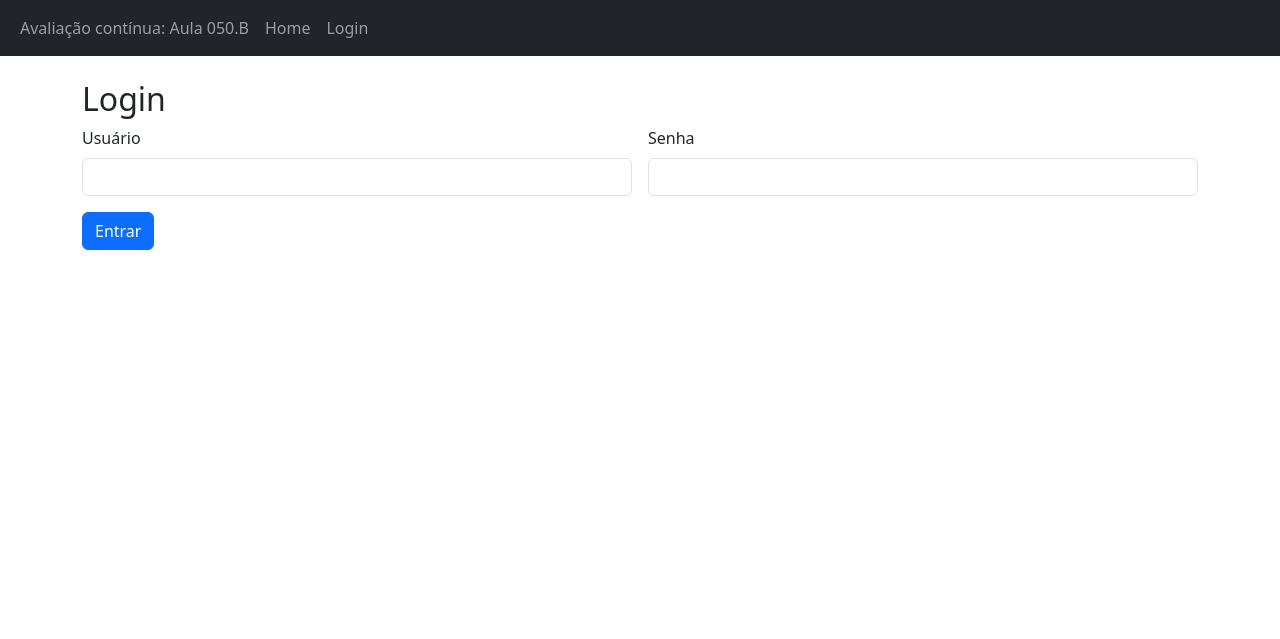
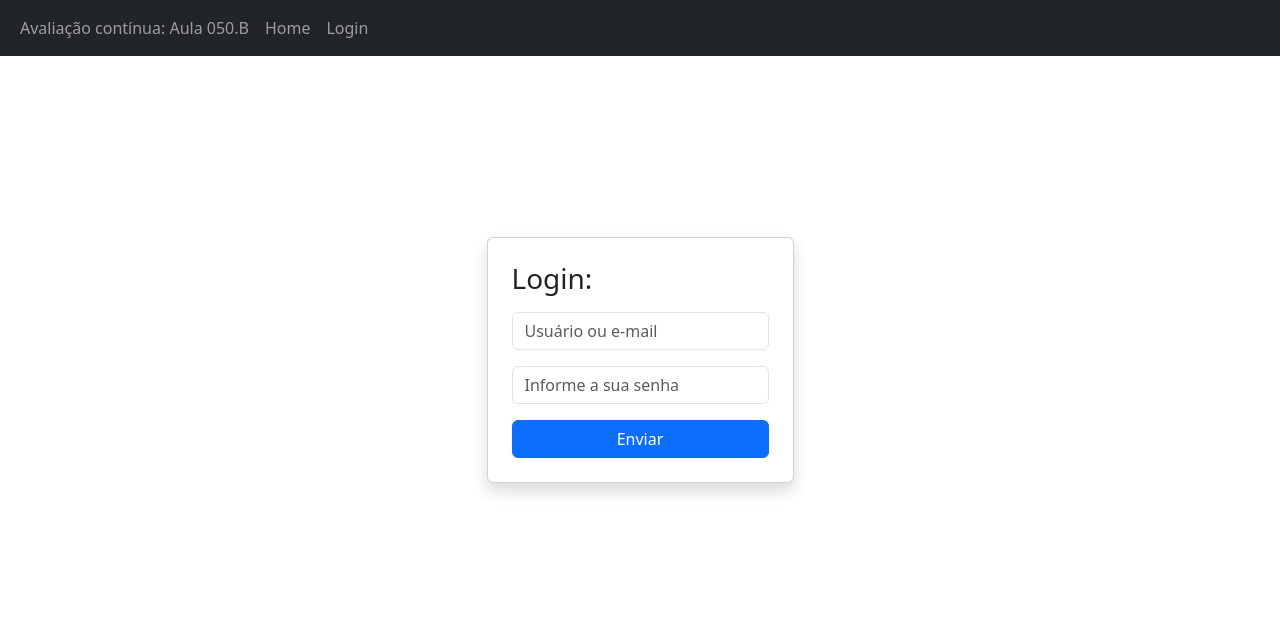
Before and after one commit to PT3032621-PTBDSWS/semana06, a Flask app: page /login in a window 1280 px wide. Shown: the top 639 px of the page. Run offline with Flask 3, Linux system fonts and the light colour scheme.

Commit message:
Update login.html

```diff
--- a/templates/login.html
+++ b/templates/login.html
@@ -1,20 +1,24 @@
 {% extends "base.html" %}
 {% block content %}
-<h2>Login</h2>
-{% if mensagem %}
-  <div class="alert alert-danger">{{ mensagem }}</div>
-{% endif %}
-<form method="post" class="row g-3">
-  <div class="col-md-6">
-    <label class="form-label">Usuário</label>
-    <input name="usuario" class="form-control">
+<div class="d-flex justify-content-center align-items-center" style="min-height: 70vh;">
+  <div class="card shadow p-4" style="min-width: 300px;">
+    <h3 class="mb-3">Login:</h3>
+
+    {% if mensagem %}
+      <div class="alert alert-danger">{{ mensagem }}</div>
+    {% endif %}
+
+    <form method="post">
+      <div class="mb-3">
+        <input type="text" name="usuario" class="form-control" placeholder="Usuário ou e-mail">
+      </div>
+
+      <div class="mb-3">
+        <input type="password" name="senha" class="form-control" placeholder="Informe a sua senha">
+      </div>
+
+      <button type="submit" class="btn btn-primary w-100">Enviar</button>
+    </form>
   </div>
-  <div class="col-md-6">
-    <label class="form-label">Senha</label>
-    <input name="senha" type="password" class="form-control">
-  </div>
-  <div class="col-12">
-    <button class="btn btn-primary" type="submit">Entrar</button>
-  </div>
-</form>
+</div>
 {% endblock %}
```
